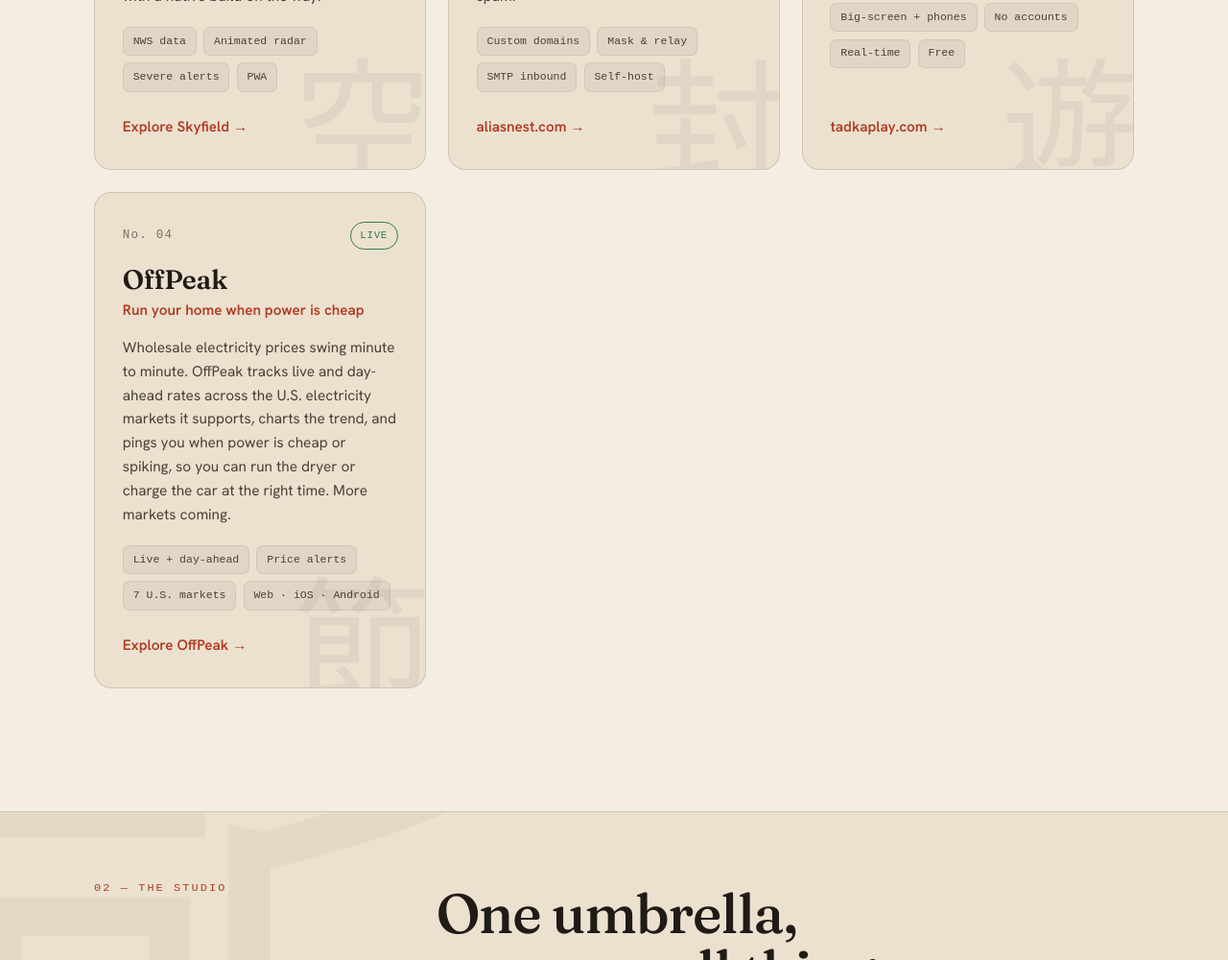
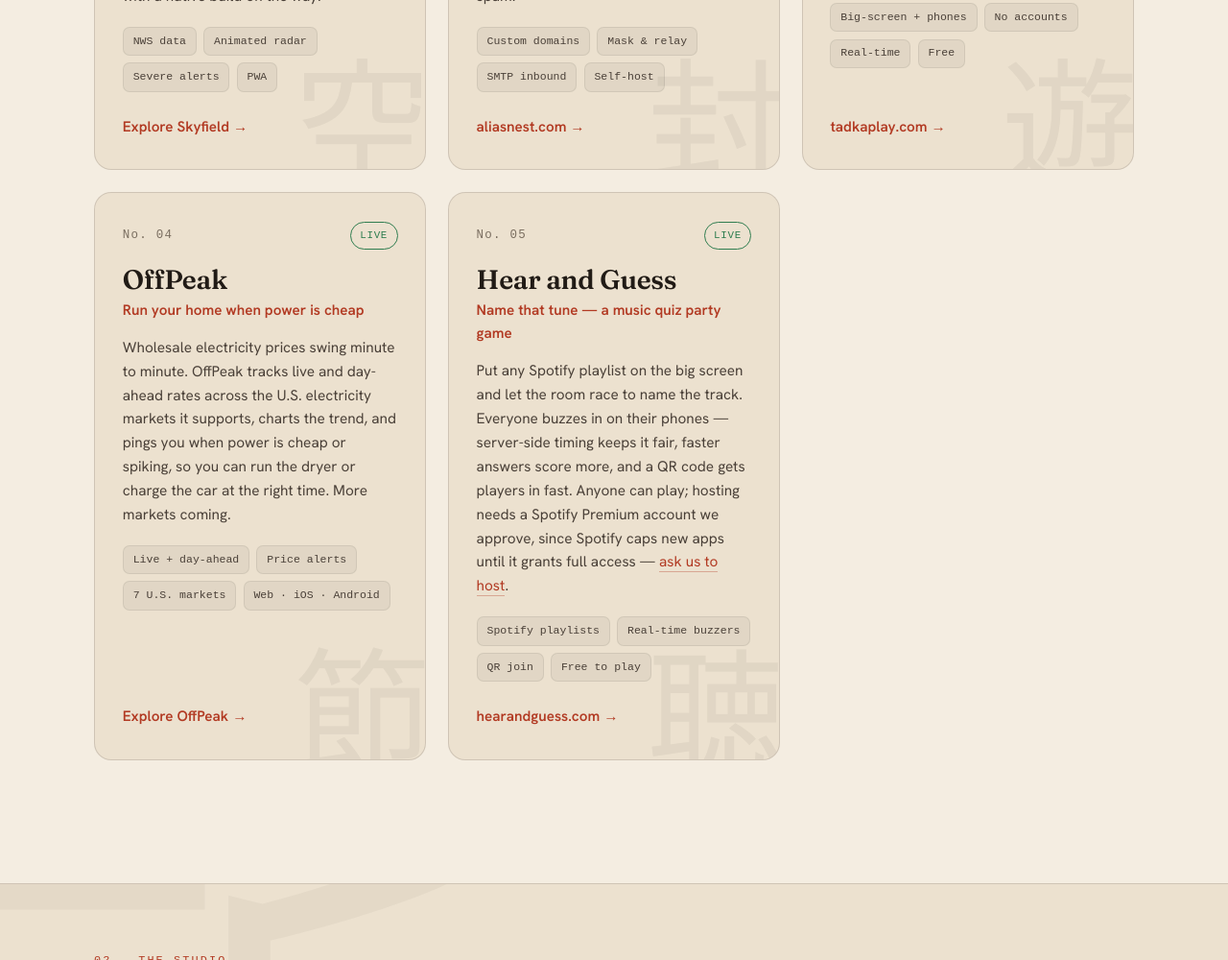
Before and after one commit to agarwalvijay/atsumilabs, a website: page index.html in a window 1280 px wide. Shown: the part 1460-2460 px from the top of the page at 96% size. Drawn offline with Linux system fonts and the light colour scheme; a web font is replaced by a local one.

Commit message:
Add Hear and Guess (SongGame) to the portfolio
No. 05 card linking to hearandguess.com. Notes the Spotify host constraint
(anyone can play; hosting needs an approved Spotify Premium account until
Spotify grants full access) with an 'ask us to host' mailto. Updated OG image
+ og:description.

```diff
--- a/index.html
+++ b/index.html
@@ -23,7 +23,7 @@
   <meta property="og:type" content="website" />
   <meta property="og:site_name" content="Atsumi Labs" />
   <meta property="og:title" content="Atsumi Labs — small software, gathered with care" />
-  <meta property="og:description" content="An independent studio gathering small, genuinely useful consumer apps under one roof — Skyfield, AliasNest, Tadka Play, OffPeak." />
+  <meta property="og:description" content="An independent studio gathering small, genuinely useful consumer apps under one roof — Skyfield, AliasNest, Tadka Play, OffPeak, Hear and Guess." />
   <meta property="og:url" content="https://atsumilabs.com/" />
   <meta property="og:image" content="https://atsumilabs.com/assets/og.png" />
   <meta property="og:image:width" content="1200" />
@@ -178,6 +178,28 @@
           </ul>
           <a class="card-link" href="offpeak.html">Explore OffPeak →</a>
         </li>
+
+        <!-- Hear and Guess (SongGame) -->
+        <li class="card reveal" style="--d:480ms">
+          <span class="card-kanji" aria-hidden="true">聴</span>
+          <div class="card-top">
+            <span class="num">No. 05</span>
+            <span class="status status-live">Live</span>
+          </div>
+          <h3>Hear and Guess</h3>
+          <p class="card-tag">Name that tune — a music quiz party game</p>
+          <p class="card-desc">
+            Put any Spotify playlist on the big screen and let the room race to name the
+            track. Everyone buzzes in on their phones — server-side timing keeps it fair,
+            faster answers score more, and a QR code gets players in fast. Anyone can play;
+            hosting needs a Spotify Premium account we approve, since Spotify caps new apps
+            until it grants full access — <a href="mailto:contact@atsumilabs.com?subject=Hear%20and%20Guess%20host%20access" target="_blank" rel="noopener">ask us to host</a>.
+          </p>
+          <ul class="chips">
+            <li>Spotify playlists</li><li>Real-time buzzers</li><li>QR join</li><li>Free to play</li>
+          </ul>
+          <a class="card-link" href="https://hearandguess.com" target="_blank" rel="noopener">hearandguess.com →</a>
+        </li>
       </ol>
     </section>
 
--- a/styles.css
+++ b/styles.css
@@ -205,6 +205,8 @@
 .card h3 { font-family: var(--serif); font-weight: 600; font-size: 1.75rem; line-height: 1; letter-spacing: -0.01em; }
 .card-tag { font-weight: 600; color: var(--shu-deep); font-size: 0.95rem; margin: 0.35rem 0 0.9rem; }
 .card-desc { color: var(--ink-2); font-size: 0.96rem; position: relative; z-index: 1; }
+.card-desc a { color: var(--shu-deep); border-bottom: 1px solid rgba(178,58,35,0.35); }
+.card-desc a:hover { color: var(--shu); }
 
 .chips { list-style: none; display: flex; flex-wrap: wrap; gap: 0.45rem; margin: 1.2rem 0 1.5rem; }
 .chips li {
```
Also changed, not shown: assets/og.png.
